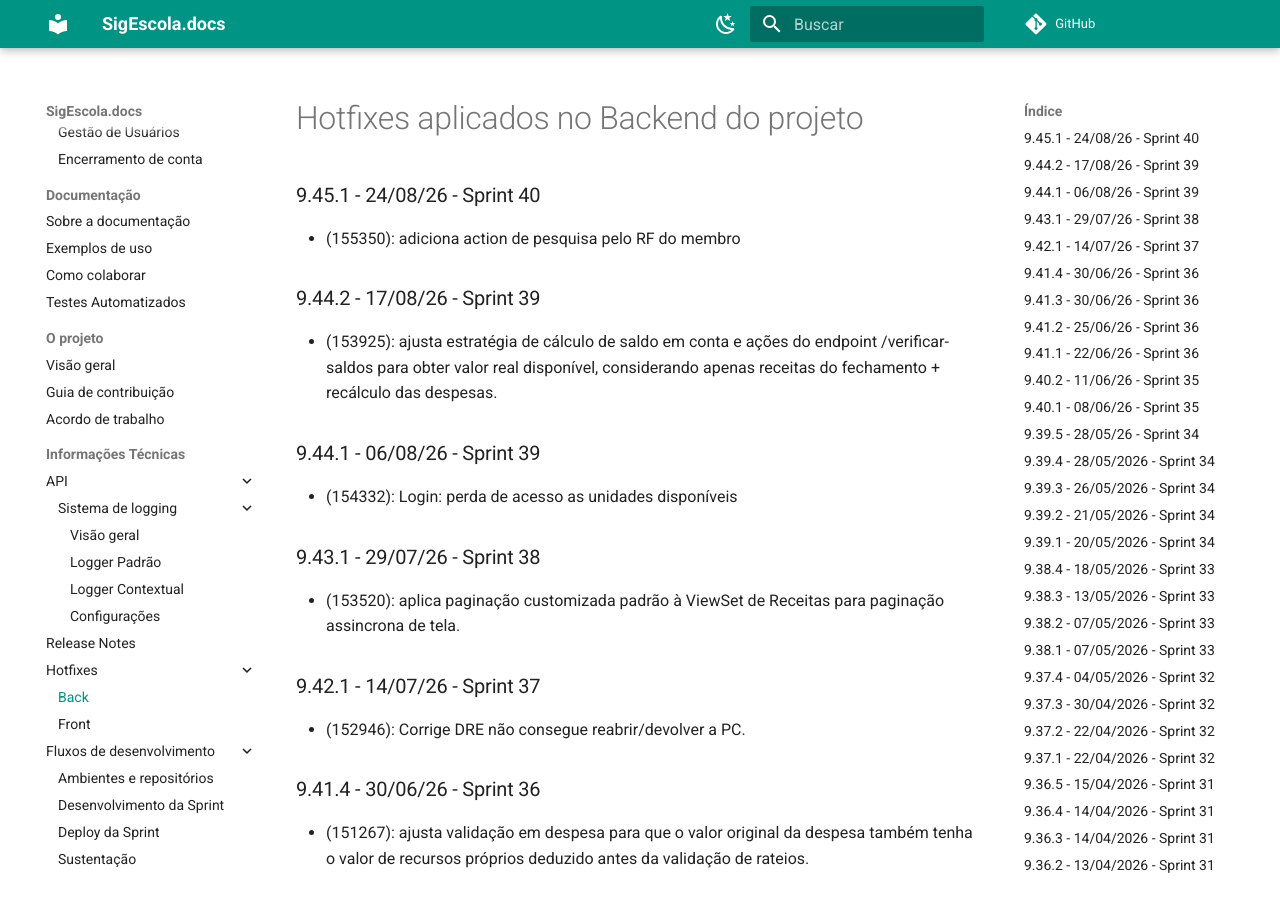
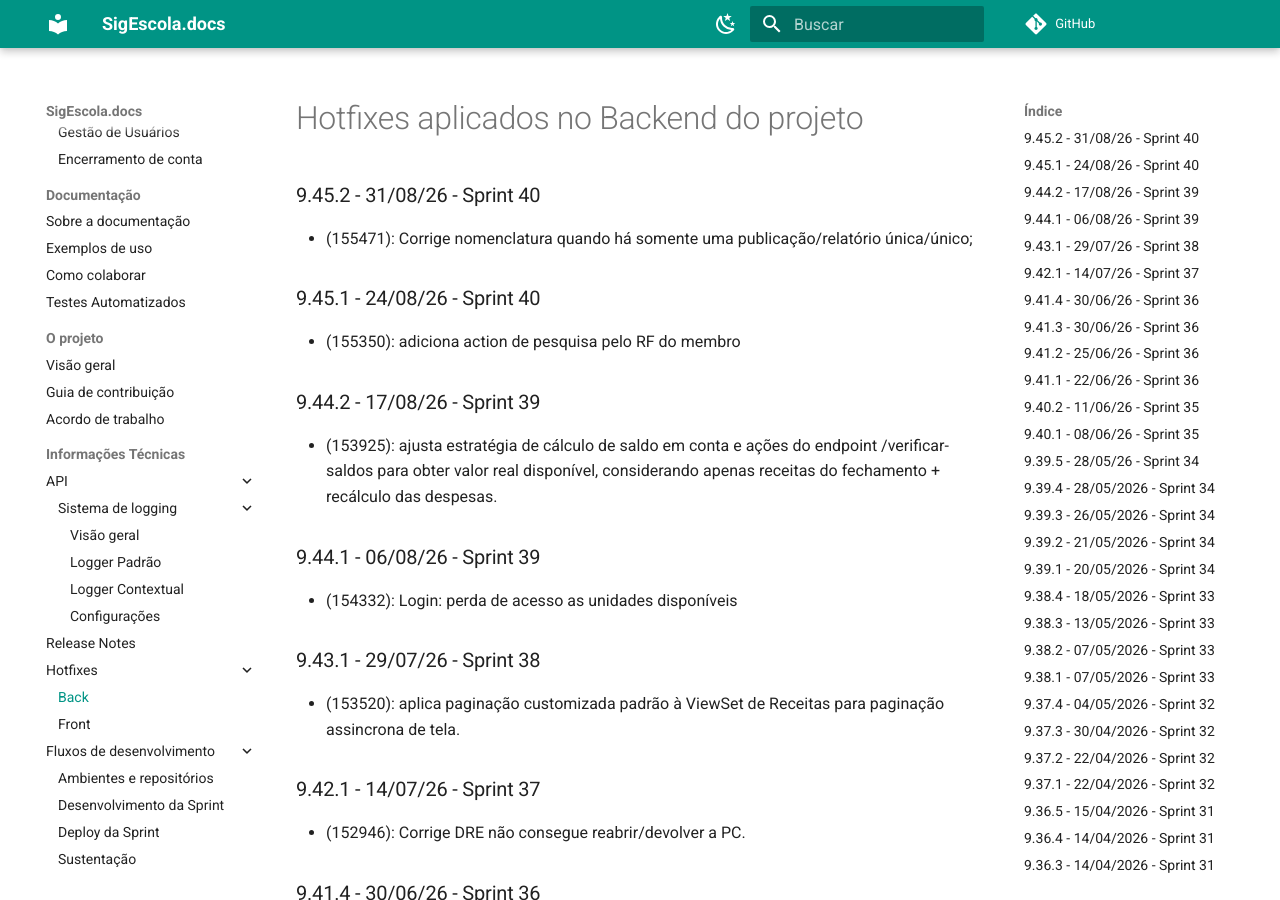
Before and after one commit to prefeiturasp/SME-PTRF-Docs, an MkDocs documentation site: the page built from docs/projeto/hotfixes_back.md, in a window 1280 px wide and 900 px high. Built offline with MkDocs 1.6.1 and Material for MkDocs 9.7.7, drawn with Linux system fonts in a browser that asks for light colours; comment, search, counter and statistics services are not loaded.

Commit message:
Add hotfix details for version 9.45.2

```diff
--- a/docs/projeto/hotfixes_back.md
+++ b/docs/projeto/hotfixes_back.md
@@ -1,4 +1,7 @@
 # Hotfixes aplicados no Backend do projeto
+
+### 9.45.2 - 31/08/26 - Sprint 40
+* (155471): Corrige nomenclatura quando há somente uma publicação/relatório única/único;
 
 ### 9.45.1 - 24/08/26 - Sprint 40
 * (155350): adiciona action de pesquisa pelo RF do membro
```
